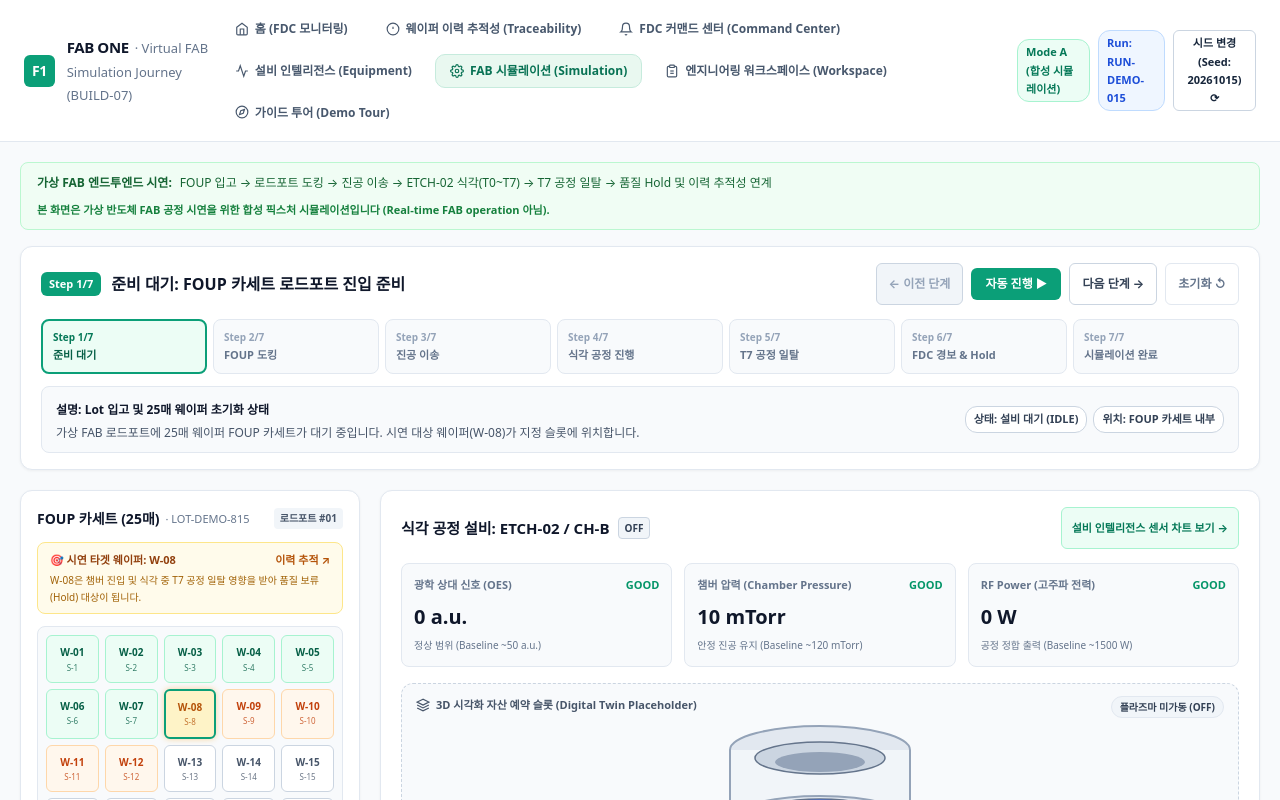
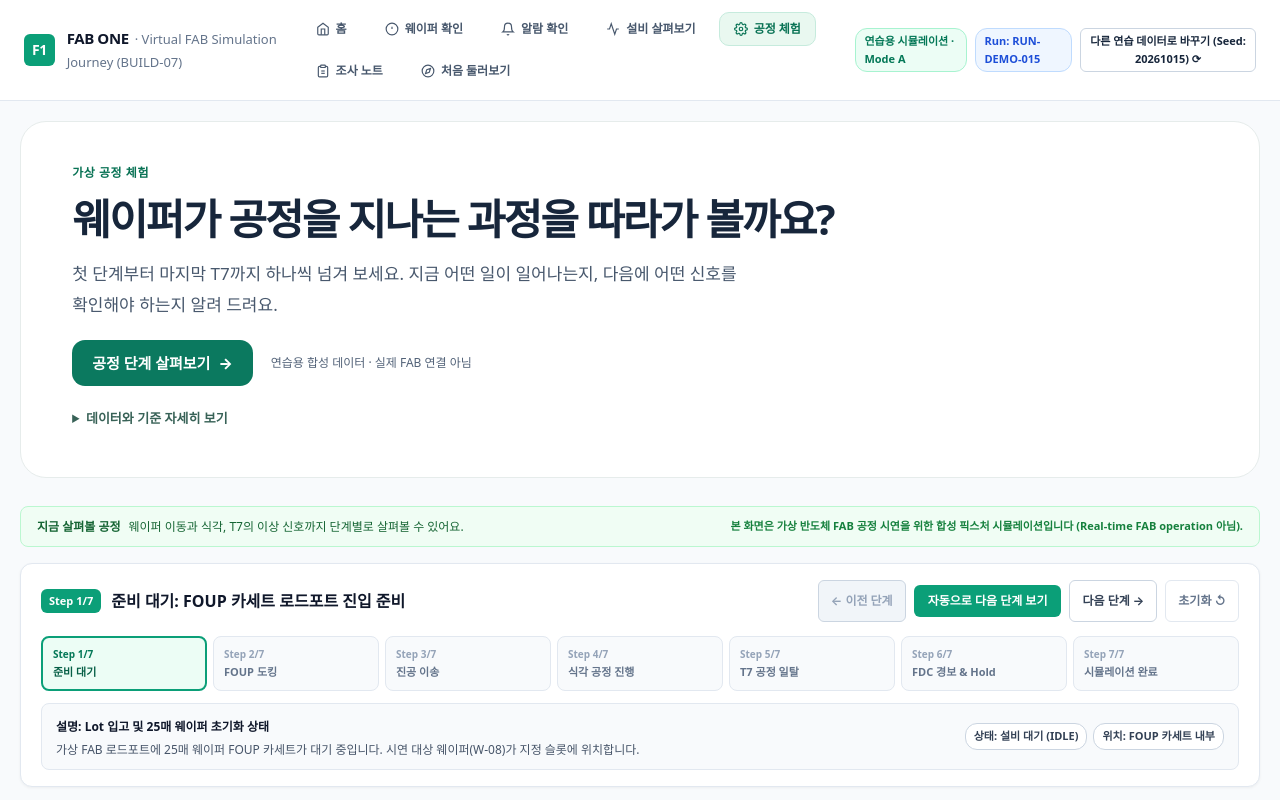
Before and after one commit to Junebooky/semi_fab, a Next.js app in the folder apps/web/: page /fab-simulation in a window 1280 px wide. Shown: the top 800 px of the page. Built offline with nearby package versions, Linux system fonts and the light colour scheme.

Commit message:
feat(ux): refresh fab-simulation/page.tsx hierarchy Korean copy and navigation

```diff
--- a/apps/web/src/app/fab-simulation/page.tsx
+++ b/apps/web/src/app/fab-simulation/page.tsx
@@ -2,6 +2,7 @@
 
 import React, { useState, useEffect, useMemo, useRef, useCallback, Suspense } from 'react';
 import Link from 'next/link';
+import { FriendlyPageIntro } from '@/components/ux/FriendlyPageIntro';
 import { useSearchParams, useRouter } from 'next/navigation';
 import { EngineeringTermTrigger } from '@/components/ekl';
 import {
@@ -162,7 +163,7 @@ function FabSimulationContent() {
               <path d="M3 9l9-7 9 7v11a2 2 0 0 1-2 2H5a2 2 0 0 1-2-2z" />
               <polyline points="9 22 9 12 15 12 15 22" />
             </svg>
-            홈 (FDC 모니터링)
+            홈
           </Link>
           <Link href={buildCrossNavUrl('/traceability', { mode: searchParams.get('mode') === 'B' ? 'B' : 'A', seed, runId: searchParams.get('run_id') || undefined, alertId: searchParams.get('alert') || undefined })} className="nav-tab-link">
             <svg width="14" height="14" viewBox="0 0 24 24" fill="none" stroke="currentColor" strokeWidth="2">
@@ -170,27 +171,27 @@ function FabSimulationContent() {
               <line x1="12" y1="8" x2="12" y2="12" />
               <line x1="12" y1="16" x2="12.01" y2="16" />
             </svg>
-            웨이퍼 이력 추적성 (Traceability)
+            웨이퍼 확인
           </Link>
           <Link href={buildCrossNavUrl('/command-center', { mode: searchParams.get('mode') === 'B' ? 'B' : 'A', seed, runId: searchParams.get('run_id') || undefined, alertId: searchParams.get('alert') || undefined })} className="nav-tab-link">
             <svg width="14" height="14" viewBox="0 0 24 24" fill="none" stroke="currentColor" strokeWidth="2">
               <path d="M18 8A6 6 0 0 0 6 8c0 7-3 9-3 9h18s-3-2-3-9" />
               <path d="M13.73 21a2 2 0 0 1-3.46 0" />
             </svg>
-            FDC 커맨드 센터 (Command Center)
+            알람 확인
           </Link>
           <Link href={buildCrossNavUrl('/equipment-intelligence', { mode: searchParams.get('mode') === 'B' ? 'B' : 'A', seed, runId: searchParams.get('run_id') || undefined, alertId: searchParams.get('alert') || undefined })} className="nav-tab-link">
             <svg width="14" height="14" viewBox="0 0 24 24" fill="none" stroke="currentColor" strokeWidth="2">
               <path d="M22 12h-4l-3 9L9 3l-3 9H2" />
             </svg>
-            설비 인텔리전스 (Equipment)
+            설비 살펴보기
           </Link>
           <Link href={buildCrossNavUrl('/fab-simulation', { mode: searchParams.get('mode') === 'B' ? 'B' : 'A', seed, runId: searchParams.get('run_id') || undefined, alertId: searchParams.get('alert') || undefined })} className="nav-tab-link active">
             <svg width="14" height="14" viewBox="0 0 24 24" fill="none" stroke="currentColor" strokeWidth="2">
               <circle cx="12" cy="12" r="3" />
               <path d="M19.4 15a1.65 1.65 0 0 0 .33 1.82l.06.06a2 2 0 0 1 0 2.83 2 2 0 0 1-2.83 0l-.06-.06a1.65 1.65 0 0 0-1.82-.33 1.65 1.65 0 0 0-1 1.51V21a2 2 0 0 1-2 2 2 2 0 0 1-2-2v-.09A1.65 1.65 0 0 0 9 19.4a1.65 1.65 0 0 0-1.82.33l-.06.06a2 2 0 0 1-2.83 0 2 2 0 0 1 0-2.83l.06-.06a1.65 1.65 0 0 0 .33-1.82 1.65 1.65 0 0 0-1.51-1H3a2 2 0 0 1-2-2 2 2 0 0 1 2-2h.09A1.65 1.65 0 0 0 4.6 9a1.65 1.65 0 0 0-.33-1.82l-.06-.06a2 2 0 0 1 0-2.83 2 2 0 0 1 2.83 0l.06.06a1.65 1.65 0 0 0 1.82.33H9a1.65 1.65 0 0 0 1-1.51V3a2 2 0 0 1 2-2 2 2 0 0 1 2 2v.09a1.65 1.65 0 0 0 1 1.51 1.65 1.65 0 0 0 1.82-.33l.06-.06a2 2 0 0 1 2.83 0 2 2 0 0 1 0 2.83l-.06.06a1.65 1.65 0 0 0-.33 1.82V9a1.65 1.65 0 0 0 1.51 1H21a2 2 0 0 1 2 2 2 2 0 0 1-2 2h-.09a1.65 1.65 0 0 0-1.51 1z" />
             </svg>
-            FAB 시뮬레이션 (Simulation)
+            공정 체험
           </Link>
           <Link href={buildCrossNavUrl('/engineering-workspace', { mode: searchParams.get('mode') === 'B' ? 'B' : 'A', seed, runId: searchParams.get('run_id') || undefined, alertId: searchParams.get('alert') || undefined })} className="nav-tab-link">
             <svg width="14" height="14" viewBox="0 0 24 24" fill="none" stroke="currentColor" strokeWidth="2">
@@ -199,21 +200,21 @@ function FabSimulationContent() {
               <path d="M9 12h6" />
               <path d="M9 16h6" />
             </svg>
-            엔지니어링 워크스페이스 (Workspace)
+            조사 노트
           </Link>
           <Link href={buildCrossNavUrl('/demo-tour', { mode: 'A', seed, tourStep: queryTourStep || undefined })} className="nav-tab-link">
             <svg width="14" height="14" viewBox="0 0 24 24" fill="none" stroke="currentColor" strokeWidth="2">
               <circle cx="12" cy="12" r="10" />
               <polygon points="16.24 7.76 14.12 14.12 7.76 16.24 9.88 9.88 16.24 7.76" />
             </svg>
-            가이드 투어 (Demo Tour)
+            처음 둘러보기
           </Link>
         </nav>
 
         {/* Status Pills */}
         <div style={{ display: 'flex', alignItems: 'center', gap: '8px' }}>
           <span className="pill" style={{ background: '#ECFDF5', color: '#047857', border: '1px solid #A7F3D0', padding: '3px 8px', borderRadius: '12px', fontSize: '11px', fontWeight: 700 }}>
-            Mode A (합성 시뮬레이션)
+            연습용 시뮬레이션 · Mode A
           </span>
           <span className="pill" style={{ background: '#EFF6FF', color: '#1D4ED8', border: '1px solid #BFDBFE', padding: '3px 8px', borderRadius: '12px', fontSize: '11px', fontWeight: 700 }}>
             Run: {navLinks.runId}
@@ -226,13 +227,22 @@ function FabSimulationContent() {
             onClick={handleResynthesize}
             title="난수 시드를 변경하여 새로운 합성 시나리오를 생성합니다"
           >
-            시드 변경 (Seed: {seed}) ⟳
+            다른 연습 데이터로 바꾸기 (Seed: {seed}) ⟳
           </button>
         </div>
       </header>
 
       {/* Main Container */}
       <main style={{ maxWidth: '1440px', margin: '0 auto', padding: '20px' }}>
+        <FriendlyPageIntro
+  eyebrow="가상 공정 체험"
+  title="웨이퍼가 공정을 지나는 과정을 따라가 볼까요?"
+  description="첫 단계부터 마지막 T7까지 하나씩 넘겨 보세요. 지금 어떤 일이 일어나는지, 다음에 어떤 신호를 확인해야 하는지 알려 드려요."
+  primaryLabel="공정 단계 살펴보기"
+  primaryHref="#sim-step-heading"
+  detail={<p>8단계 가상 시나리오와 Seed {seed}에 연결된 예시예요. T7 알람과 W-08~W-12는 추가 확인 후보일 뿐 실제 검사·Hold·Release 명령을 수행하지 않아요.</p>}
+/>
+
         {/* BUILD-10 Tour Return Banner */}
         <TourReturnBanner tourStep={queryTourStep} seed={seed} />
 
@@ -252,8 +262,8 @@ function FabSimulationContent() {
           }}
         >
           <div style={{ display: 'flex', alignItems: 'center', gap: '8px', fontSize: '12px', color: '#166534' }}>
-            <span style={{ fontWeight: 800 }}>가상 FAB 엔드투엔드 시연:</span>
-            <span>FOUP 입고 → 로드포트 도킹 → 진공 이송 → ETCH-02 식각(T0~T7) → T7 공정 일탈 → 품질 Hold 및 이력 추적성 연계</span>
+            <span style={{ fontWeight: 800 }}>지금 살펴볼 공정</span>
+            <span>웨이퍼 이동과 식각, T7의 이상 신호까지 단계별로 살펴볼 수 있어요.</span>
           </div>
           <span style={{ fontSize: '11px', color: '#15803D', fontWeight: 600 }}>
             {DOMAIN_DISCLAIMERS.simulationMode}
@@ -323,7 +333,7 @@ function FabSimulationContent() {
                   gap: '6px',
                 }}
               >
-                {isPlaying ? '일시정지 ❚❚' : '자동 진행 ▶'}
+                {isPlaying ? '잠시 멈추기' : '자동으로 다음 단계 보기'}
               </button>
 
               <button
@@ -730,7 +740,7 @@ function FabSimulationContent() {
               <div style={{ display: 'flex', alignItems: 'center', justifyContent: 'space-between', marginBottom: '10px', flexWrap: 'wrap', gap: '8px' }}>
                 <div style={{ display: 'flex', alignItems: 'center', gap: '8px' }}>
                   <span style={{ fontSize: '14px', fontWeight: 800, color: currentStepMeta.alarmTriggered ? '#991B1B' : '#0F172A' }}>
-                    {currentStepMeta.alarmTriggered ? '🚨 FDC 일탈 감지 및 품질 보류 (Hold)' : '🛡️ FDC 감시 센티넬'}
+                    {currentStepMeta.alarmTriggered ? '이상 신호 감지 · 추가 확인 필요' : '센서 상태 살펴보기'}
                   </span>
                   <span
                     className="pill"
@@ -793,7 +803,7 @@ function FabSimulationContent() {
                     <strong>규칙 코드:</strong> <code>FDC-RULE-SPC-UCL-01</code> · <strong>영향 호기:</strong> ETCH-02 / CH-B (Run: {navLinks.runId})
                   </p>
                   <p style={{ margin: '0 0 6px 0' }}>
-                    <strong>품질 조치:</strong> 타겟 웨이퍼(W-08) 및 잠재 노출 영향군 5매(W-08~W-12)에 대해 <code>DEFECT_REVIEW_HOLD</code> 격리 조치 실행.
+                    <strong>검토 대상:</strong> 타겟 웨이퍼(W-08) 및 잠재 노출 영향군 5매(W-08~W-12)에 대해 <code>DEFECT_REVIEW_HOLD</code> 격리 조치 실행.
                   </p>
                   <div style={{ fontSize: '11px', color: '#991B1B', fontWeight: 600, background: '#FFFFFF', padding: '6px 10px', borderRadius: '6px', border: '1px solid #FCA5A5' }}>
                     ⚠️ {DOMAIN_DISCLAIMERS.excursionVsDefect}
@@ -828,7 +838,7 @@ function FabSimulationContent() {
             <EngineeringTermTrigger conceptId="oes-relative-signal" label="OES 상대 신호 원리" showBadge />
             <EngineeringTermTrigger conceptId="rf-power" label="RF Power 전력 제어" showBadge />
             <EngineeringTermTrigger conceptId="spc-ucl-missing" label="SPC 관리한계 및 결측치" showBadge />
-            <EngineeringTermTrigger conceptId="wafer-exposure-status" label="노출 확정 vs 잠재 후보" showBadge />
+            <EngineeringTermTrigger conceptId="wafer-exposure-status" label="공정 이력과 영향 가능성" showBadge />
           </div>
         </section>
 
```
